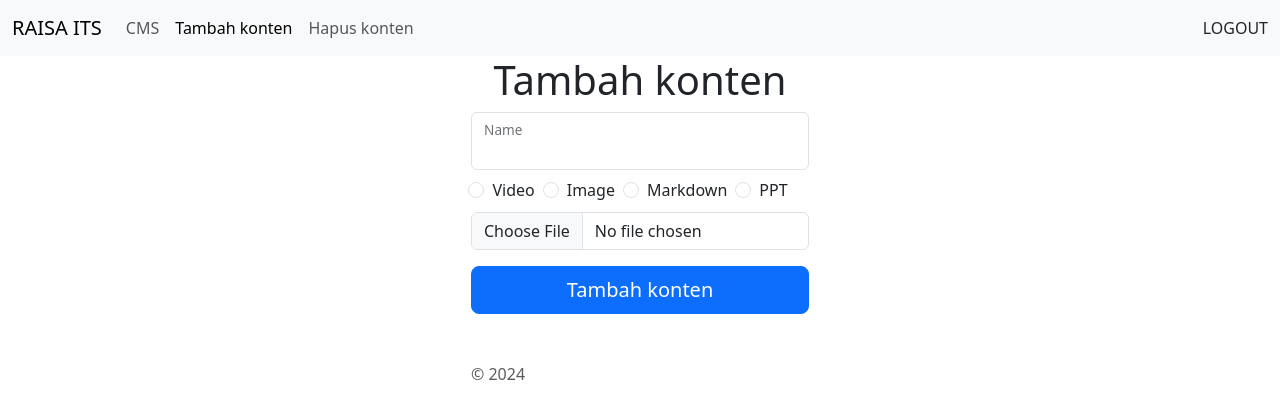
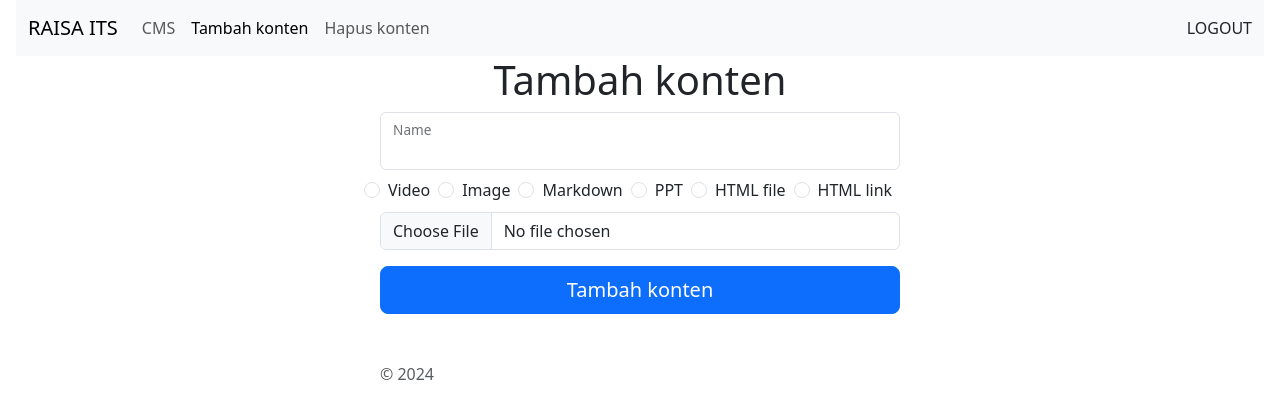
Before and after one commit to azzamwildan462/raisa-web, a Flask app: template templates/tambah_konten.html in a window 1280 px wide. Shown: the top 419 px of the page. Run offline with Flask 3, Linux system fonts and the light colour scheme; the template is opened without the code that fills it, so the values that code supplies are empty; parts of the project's set-up code (start-up, migrations or seed data) failed here and were passed over; some libraries are stand-ins or nearby versions.

Commit message:
add: upload html dan web

```diff
--- a/server.py
+++ b/server.py
@@ -180,6 +180,14 @@ def sanitize_markdowns(directory):
             if entry.endswith("README.md"):
                 os.symlink(entry,directory + "/main.md")
 
+def create_symlink_html(directory):
+    for entry in os.listdir(directory):
+        entry_path = os.path.join(directory, entry)
+        if os.path.isdir(entry_path):
+            create_symlink_html(entry_path)
+        elif entry.endswith("index.html"):
+            os.symlink(entry,directory + "/main.html")
+
 def admin_auth(password):
     if password != "itssurabaya":
         return False
@@ -235,6 +243,10 @@ def get_all_contents(type_filter = []):
                     contents.append({'name': konten_name, 'type': 'ppt'})
                 elif int(konten_type) == 9:
                     contents.append({'name': konten_name, 'type': 'markdown'})
+                elif int(konten_type) == 7:
+                    contents.append({'name': konten_name, 'type': 'html_file'})
+                elif int(konten_type) == 6:
+                    contents.append({'name': konten_name, 'type': 'html_link'})
             else:
                 for i in type_filter:
                     if int(konten_type) == i:
@@ -246,6 +258,10 @@ def get_all_contents(type_filter = []):
                             contents.append({'name': konten_name, 'type': 'ppt'})
                         elif int(konten_type) == 9:
                             contents.append({'name': konten_name, 'type': 'markdown'})
+                        elif int(konten_type) == 7:
+                            contents.append({'name': konten_name, 'type': 'html_file'})
+                        elif int(konten_type) == 6:
+                            contents.append({'name': konten_name, 'type': 'html_link'})
 
     return contents
 
@@ -281,6 +297,10 @@ def hapus_konten_by_name():
         konten_type = 8
     elif type_buffer == "markdown":
         konten_type = 9
+    elif type_buffer == "html_file":
+        konten_type = 7
+    elif type_buffer == "html_link":
+        konten_type = 6
     else:
         return 'Type not found'
 
@@ -310,9 +330,13 @@ def konten():
         type_filter.append(8)
     if 'filt_md' in request.args:
         type_filter.append(9)
+    if 'filt_html_file' in request.args:
+        type_filter.append(7)
+    if 'filt_html_link' in request.args:
+        type_filter.append(6)
 
-    if not 'filt_video' in request.args and not 'filt_image' in request.args and not 'filt_md' in request.args and not 'filt_ppt' in request.args:
-        type_filter = [0,1,8,9]
+    if not 'filt_video' in request.args and not 'filt_image' in request.args and not 'filt_md' in request.args and not 'filt_ppt' in request.args and not 'filt_html_file' in request.args and not 'filt_html_link' in request.args:
+        type_filter = []
 
     contents = get_all_contents(type_filter)
     return render_template('konten.html', contents=contents)
@@ -353,16 +377,16 @@ def tambah_konten():
         return redirect('/admin')
 
     if request.method == 'POST':
-        file = request.files['file']
 
-        # If the user does not select a file, the browser submits an empty part without filename
-        if file.filename == '':
-            flash('No selected file')
-            return redirect(request.url)
+        if 'file' in request.files:
+            file = request.files['file']
+
+
 
         name = request.form['name']
         option = request.form['option']
         image_duration = 0
+        html_link = ''
         konten_type = 0
         konten_type_str = ''
 
@@ -379,6 +403,19 @@ def tambah_konten():
         elif option == "is_md":
             konten_type = 9
             konten_type_str = 'markdown'
+        elif option == "is_html_file":
+            konten_type = 7
+            konten_type_str = 'html_file'
+        elif option == "is_html_link":
+            konten_type = 6
+            konten_type_str = 'html_link'
+            html_link = request.form['html_link']
+        else:
+            return 'Type not found'
+
+        # If the user does not select a file, the browser submits an empty part without filename
+        if file.filename == '' and konten_type != 6:
+            return redirect(request.url)
 
         # print("Name: ", name)
         # print("Adding file: ", file.filename)
@@ -420,28 +457,36 @@ def tambah_konten():
 
         # Save zip file
         if konten_type == 9 and file.filename.endswith('.zip'):
-            # print("ZIP FILE DETECTED")
             with zipfile.ZipFile(file, 'r') as zip_ref:
                 zip_ref.extractall(new_dir)
-
             sanitize_markdowns(new_dir)
             send_udp_trigger()
             return 'konten ' + konten_type_str + " " + name + ' berhasil ditambahkan'
+
         elif konten_type == 8 and file.filename.endswith('.zip'):
-            # print("ZIP FILE DETECTED")
             with zipfile.ZipFile(file, 'r') as zip_ref:
                 zip_ref.extractall(new_dir)
+            send_udp_trigger()
+            return 'konten ' + konten_type_str + " " + name + ' berhasil ditambahkan'
 
+        elif konten_type == 7 and file.filename.endswith('.zip'):
+            with zipfile.ZipFile(file, 'r') as zip_ref:
+                zip_ref.extractall(new_dir)
+            create_symlink_html(new_dir)
             send_udp_trigger()
             return 'konten ' + konten_type_str + " " + name + ' berhasil ditambahkan'
 
         # Save main file
-        file.save(os.path.join(new_dir, new_file_name))
+        if konten_type != 6:
+            file.save(os.path.join(new_dir, new_file_name))
 
         # Save attribut file
         if konten_type == 1:
             with open(new_dir + "/duration_ms.txt", "w") as f:
                 f.write(image_duration)
+        elif konten_type == 6:
+            with open(new_dir + "/main.txt", "w") as f:
+                f.write(html_link)
 
         send_udp_trigger()
         return return_string
@@ -473,6 +518,12 @@ def hapus_konten():
         elif option == "is_md":
             konten_type = 9
             konten_type_str = 'markdown'
+        elif option == "is_html_file":
+            konten_type = 7
+            konten_type_str = 'html_file'
+        elif option == "is_html_link":
+            konten_type = 6
+            konten_type_str = 'html_link'
         else:
             return 'Type not found'
 
--- a/templates/admin.html
+++ b/templates/admin.html
@@ -14,7 +14,7 @@
       rel="stylesheet"
     />
   </head>
-  <body class="text-center">
+  <body class="text-center mx-3">
     <nav class="navbar navbar-expand-lg bg-body-tertiary">
       <div class="container-fluid">
         <img
--- a/templates/tambah_konten.html
+++ b/templates/tambah_konten.html
@@ -14,7 +14,7 @@
       rel="stylesheet"
     />
   </head>
-  <body>
+  <body class="mx-3">
     <nav class="navbar navbar-expand-lg bg-body-tertiary">
       <div class="container-fluid">
         <a class="navbar-brand" href="#">RAISA ITS</a>
@@ -51,10 +51,16 @@
     <main class="form-signin d-flex justify-content-center">
       <form method="post" enctype="multipart/form-data">
         <div class="form-floating">
-          <input type="text" class="form-control" id="name" name="name" />
+          <input
+            type="text"
+            class="form-control"
+            id="name"
+            name="name"
+            required="true"
+          />
           <label for="name">Name</label>
         </div>
-        <div class="d-flex justify-content-center gap-3">
+        <div class="d-sm-flex justify-content-center gap-3">
           <div class="form-check p-2">
             <input
               class="form-check-input"
@@ -95,6 +101,30 @@
             />
             <label class="form-check-label" for="is_ppt"> PPT </label>
           </div>
+          <div class="form-check p-2">
+            <input
+              class="form-check-input"
+              type="radio"
+              value="is_html_file"
+              id="is_html_file"
+              name="option"
+            />
+            <label class="form-check-label" for="is_html_file">
+              HTML file
+            </label>
+          </div>
+          <div class="form-check p-2">
+            <input
+              class="form-check-input"
+              type="radio"
+              value="is_html_link"
+              id="is_html_link"
+              name="option"
+            />
+            <label class="form-check-label" for="is_html_link">
+              HTML link
+            </label>
+          </div>
         </div>
 
         <div class="form-floating" id="durationInput" style="display: none">
@@ -107,7 +137,17 @@
           <label for="image_duration">Duration in ms</label>
         </div>
 
-        <div class="input-group mb-3">
+        <div class="form-floating" id="htmlLink" style="display: none">
+          <input
+            type="text"
+            class="form-control"
+            id="html_link"
+            name="html_link"
+          />
+          <label for="html_link">HTML link: https://www.its.ac.id/</label>
+        </div>
+
+        <div class="input-group mb-3" id="uploadFile">
           <input
             class="form-control"
             id="input_file"
@@ -139,31 +179,74 @@
               .setAttribute("accept", ".mp4");
           }
           document.getElementById("durationInput").style.display = "none";
+          document.getElementById("htmlLink").style.display = "none";
+          document.getElementById("uploadFile").style.display = "flex";
         });
       document
         .getElementById("is_image")
         .addEventListener("change", function () {
           if (this.checked) {
-            document.getElementById("durationInput").style.display = "block";
+            document.getElementById("htmlLink").removeAttribute("required");
+            document
+              .getElementById("durationInput")
+              .setAttribute("required", "true");
+            document.getElementById("durationInput").style.display = "flex";
             document
               .getElementById("input_file")
               .setAttribute("accept", ".png,.jpg,.jpeg");
           } else {
             document.getElementById("durationInput").style.display = "none";
           }
+          document.getElementById("htmlLink").style.display = "none";
+          document.getElementById("uploadFile").style.display = "flex";
         });
       document.getElementById("is_md").addEventListener("change", function () {
         if (this.checked) {
           document.getElementById("input_file").setAttribute("accept", ".zip");
         }
         document.getElementById("durationInput").style.display = "none";
+        document.getElementById("htmlLink").style.display = "none";
+        document.getElementById("uploadFile").style.display = "flex";
       });
       document.getElementById("is_ppt").addEventListener("change", function () {
         if (this.checked) {
           document.getElementById("input_file").setAttribute("accept", ".zip");
         }
         document.getElementById("durationInput").style.display = "none";
+        document.getElementById("htmlLink").style.display = "none";
+        document.getElementById("uploadFile").style.display = "flex";
       });
+      document
+        .getElementById("is_html_file")
+        .addEventListener("change", function () {
+          if (this.checked) {
+            document
+              .getElementById("input_file")
+              .setAttribute("accept", ".zip");
+          }
+          document.getElementById("durationInput").style.display = "none";
+          document.getElementById("htmlLink").style.display = "none";
+          document.getElementById("uploadFile").style.display = "flex";
+        });
+      document
+        .getElementById("is_html_link")
+        .addEventListener("change", function () {
+          if (this.checked) {
+            document
+              .getElementById("htmlLink")
+              .setAttribute("required", "true");
+            document
+              .getElementById("image_duration")
+              .removeAttribute("required");
+            document.getElementById("htmlLink").style.display = "flex";
+            document.getElementById("uploadFile").style.display = "none";
+            // document.getElementById("uploadFile").removeAttribute("required");
+            document.getElementById("input_file").removeAttribute("required");
+          } else {
+            document.getElementById("htmlLink").style.display = "none";
+          }
+          document.getElementById("durationInput").style.display = "none";
+        });
     </script>
 
     <script src="{{ url_for('static', filename='js/bootstrap.bundle.js') }}"></script>
```
Also changed, not shown: templates/hapus_konten.html (+26 -2 lines), templates/index.html (+22 -7 lines), templates/konten.html (+31 -3 lines), templates/reg_wajah.html (+19 -6 lines).
